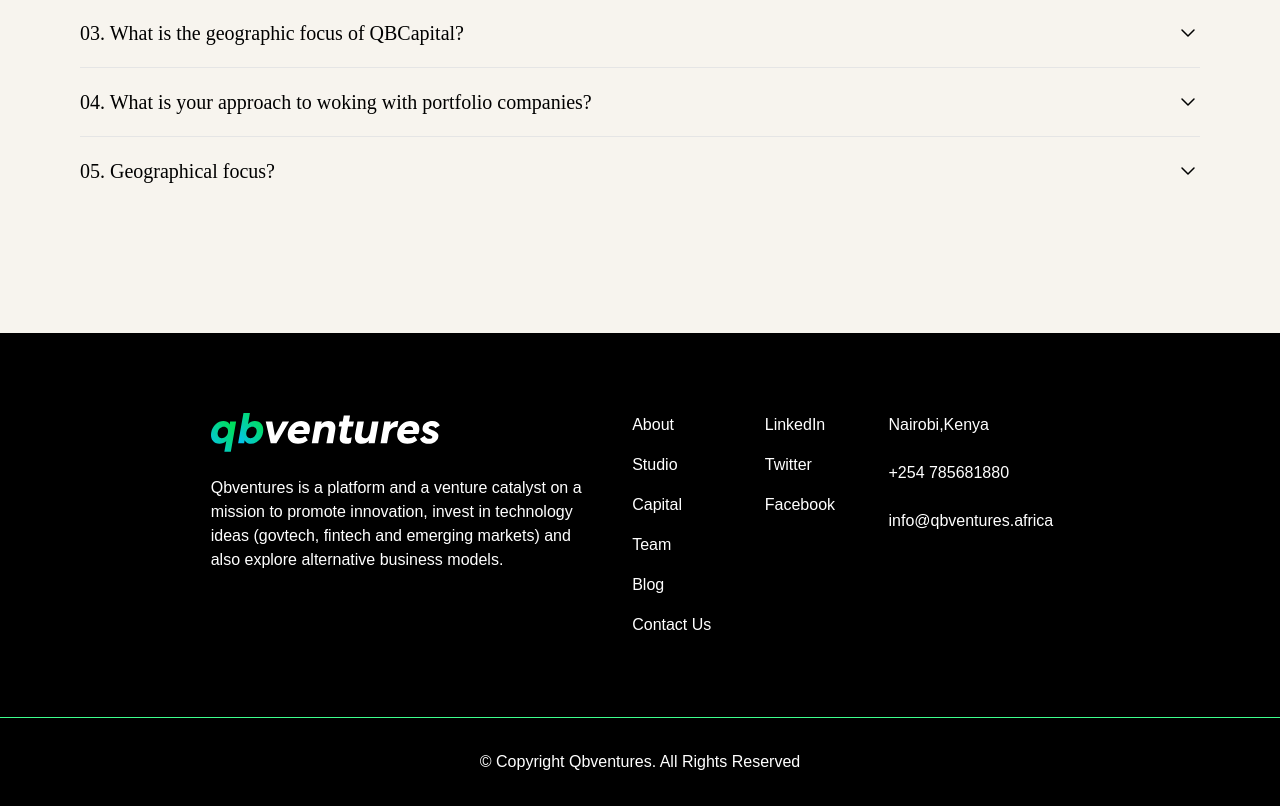
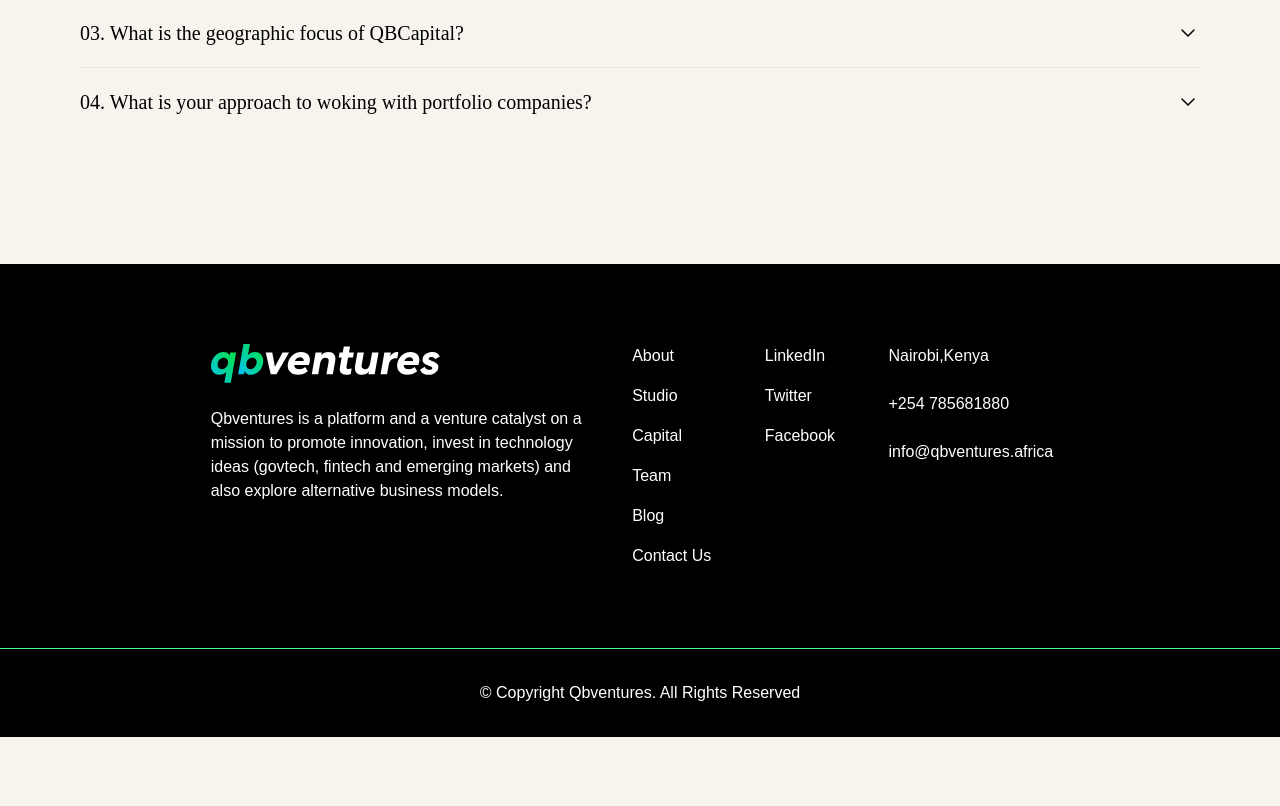
Before and after one commit to PhillipNzau/qbVentures-website, an Angular app: page /capital in a window 1280 px wide. Shown: the part 3660-4466 px from the top of the page. After the commit the page ends 4397 px from the top, so only its background shows below. Built offline with nearby package versions, Linux system fonts and the light colour scheme; a web font is replaced by a local one.

Commit message:
update changes

```diff
--- a/src/app/components/about/about.component.html
+++ b/src/app/components/about/about.component.html
@@ -94,25 +94,6 @@
   </div>
 </section>
 
-<!-- Team section -->
-
-<section class="my-8 md:my-16 md:px-28">
-  <h1 class="uppercase text-center font-headingExtraBold text-3xl md:text-4xl">
-    OUR TEAM
-  </h1>
-  <div
-    class="flex flex-wrap flex-col gap-y-6 md:gap-y-12 md:flex-row items-center justify-center p-6 gap-x-6"
-  >
-    <app-team-card
-      *ngFor="let member of team"
-      [image]="member.image"
-      [name]="member.name"
-      [title]="member.title"
-      [social]="member.social"
-    ></app-team-card>
-  </div>
-</section>
-
 <!-- investors -->
 <section
   class="flex md:items-start gap-x-20 justify-center lg:px-48 my-12 md:my-48 flex-col md:flex-row py-10 px-6 md:py-0"
--- a/src/app/components/capital/capital.component.html
+++ b/src/app/components/capital/capital.component.html
@@ -479,8 +479,9 @@
           </span>
         </summary>
         <p class="text-neutral-600 mt-3 group-open:animate-fadeIn">
-          Our primary market is Africa. However, we are not limited to the
-          African market provided the investment criteria have been met
+          Our primary market is Africa. The startups funded are African
+          startups,headquartered in Africa, founders are Africans and their
+          target market is Africa.
         </p>
       </details>
     </div>
@@ -515,37 +516,6 @@
         </p>
       </details>
     </div>
-    <div class="py-5">
-      <details class="group">
-        <summary
-          class="flex justify-between items-center font-medium cursor-pointer list-none"
-        >
-          <span class="font-headingExtraBold text-xl">
-            05. Geographical focus?</span
-          >
-          <span class="transition group-open:rotate-180">
-            <svg
-              fill="none"
-              height="24"
-              shape-rendering="geometricPrecision"
-              stroke="currentColor"
-              stroke-linecap="round"
-              stroke-linejoin="round"
-              stroke-width="1.5"
-              viewBox="0 0 24 24"
-              width="24"
-            >
-              <path d="M6 9l6 6 6-6"></path>
-            </svg>
-          </span>
-        </summary>
-        <p class="text-neutral-600 mt-3 group-open:animate-fadeIn">
-          Our primary market is Africa. The startups funded are African
-          startups,headquartered in Africa, founders are Africans and their
-          target market is Africa.
-        </p>
-      </details>
-    </div>
   </div>
 </section>
 
```
